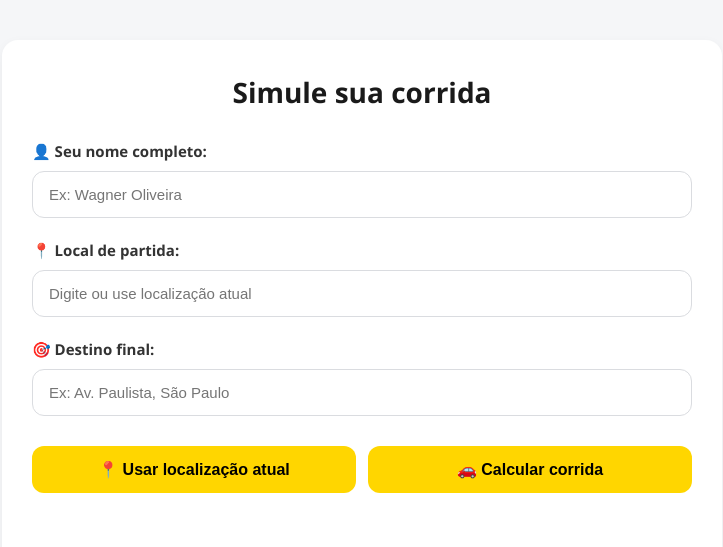
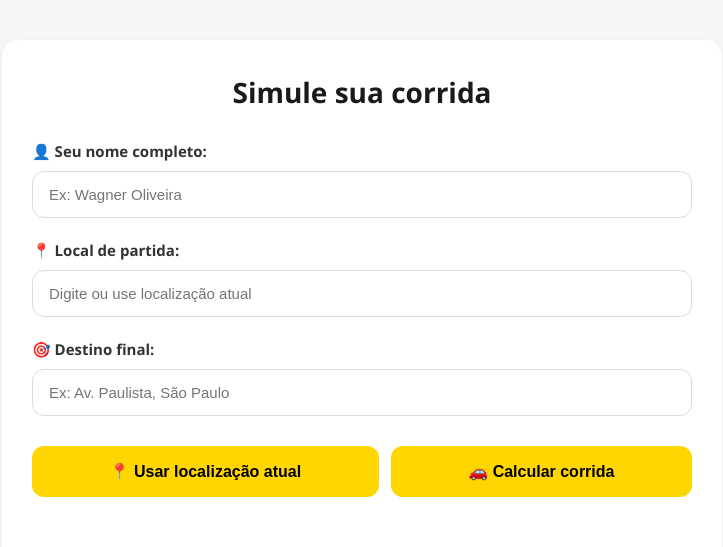
Before and after one commit to wagnerps2025/viasimples, a website: page 03-simulador.html in a window 1280 px wide. Shown: the top 547 px of the page, without its empty margins (278-1001 px from the left). Drawn offline with Linux system fonts and the light colour scheme; some packages are replaced by stand-ins of ours; no server answers.

Commit message:
Refactor HTML structure and update styles
Updated styles and script references for the simulator.

```diff
--- a/03-simulador.html
+++ b/03-simulador.html
@@ -10,7 +10,7 @@
   <meta http-equiv="Pragma" content="no-cache" />
   <meta http-equiv="Expires" content="0" />
 
-  <link rel="stylesheet" href="style-viasimples.css?v=1.1.0" />
+  <link rel="stylesheet" href="style-viasimples.css?v=1.0.0" />
 
   <style>
     .invisivel {
@@ -26,16 +26,18 @@
 }
 
 .botoes button {
-      flex: 1 1 45%;
-      padding: 14px 22px;
+  flex: 1 1 auto;
+  padding: 16px 28px;
   font-size: 16px;
   border: none;
   border-radius: 12px;
   font-weight: 600;
   cursor: pointer;
   transition: background-color 0.3s ease, transform 0.2s ease;
-      min-width: 140px;
+  min-width: 180px;
   max-width: 100%;
+  text-align: center;
+  white-space: nowrap;
 }
 
 .botoes button:not(#botaoCancelar):not(#botaoFinalizar) {
@@ -53,6 +55,8 @@
   background-color: #DC3545;
   color: #FFF;
   flex: 1 1 100%;
+  padding: 16px 28px;
+  font-size: 16px;
 }
 
 #botaoCancelar:hover,
```
Lines whose indentation alone changed are shown as unchanged.
